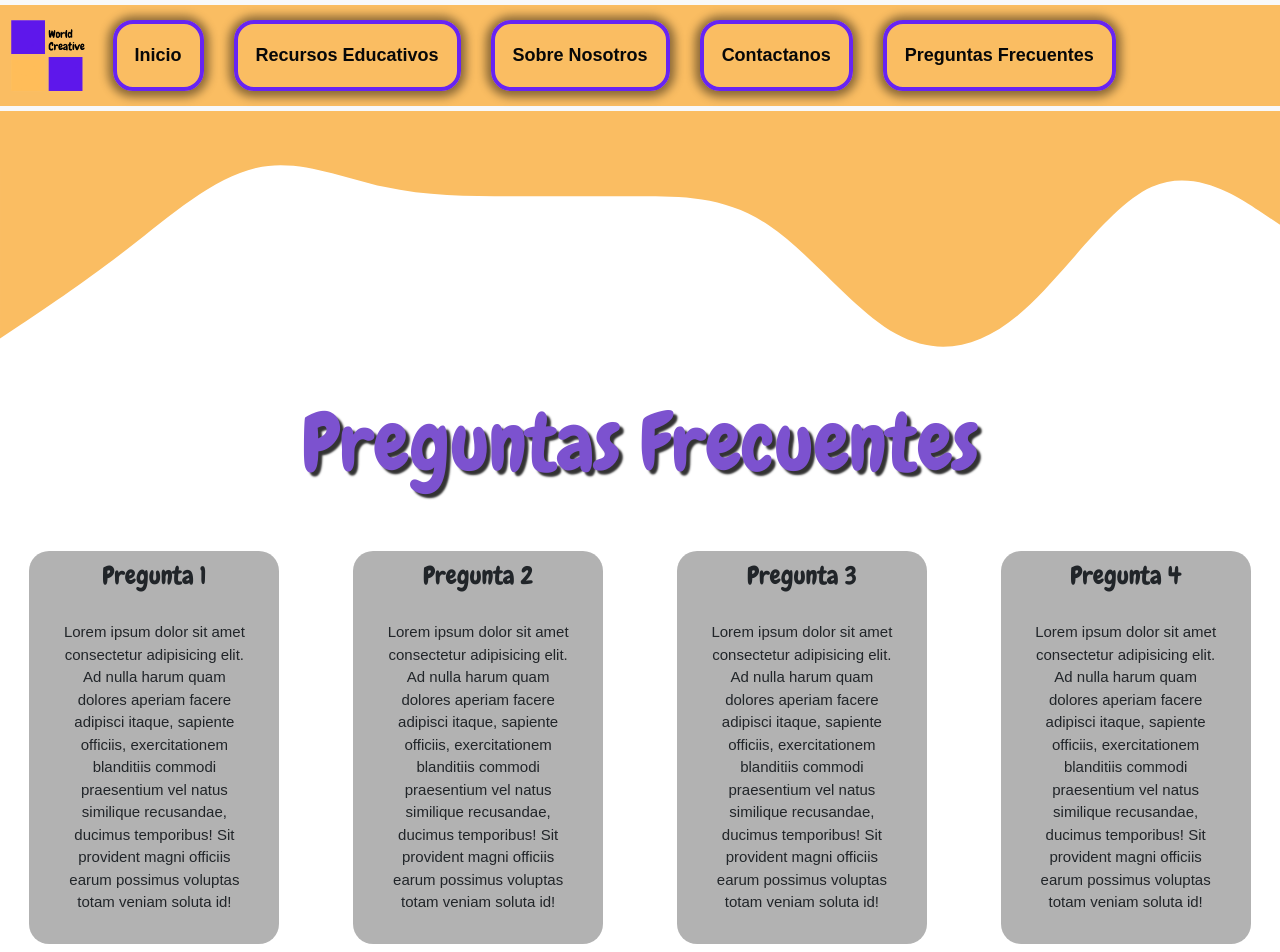
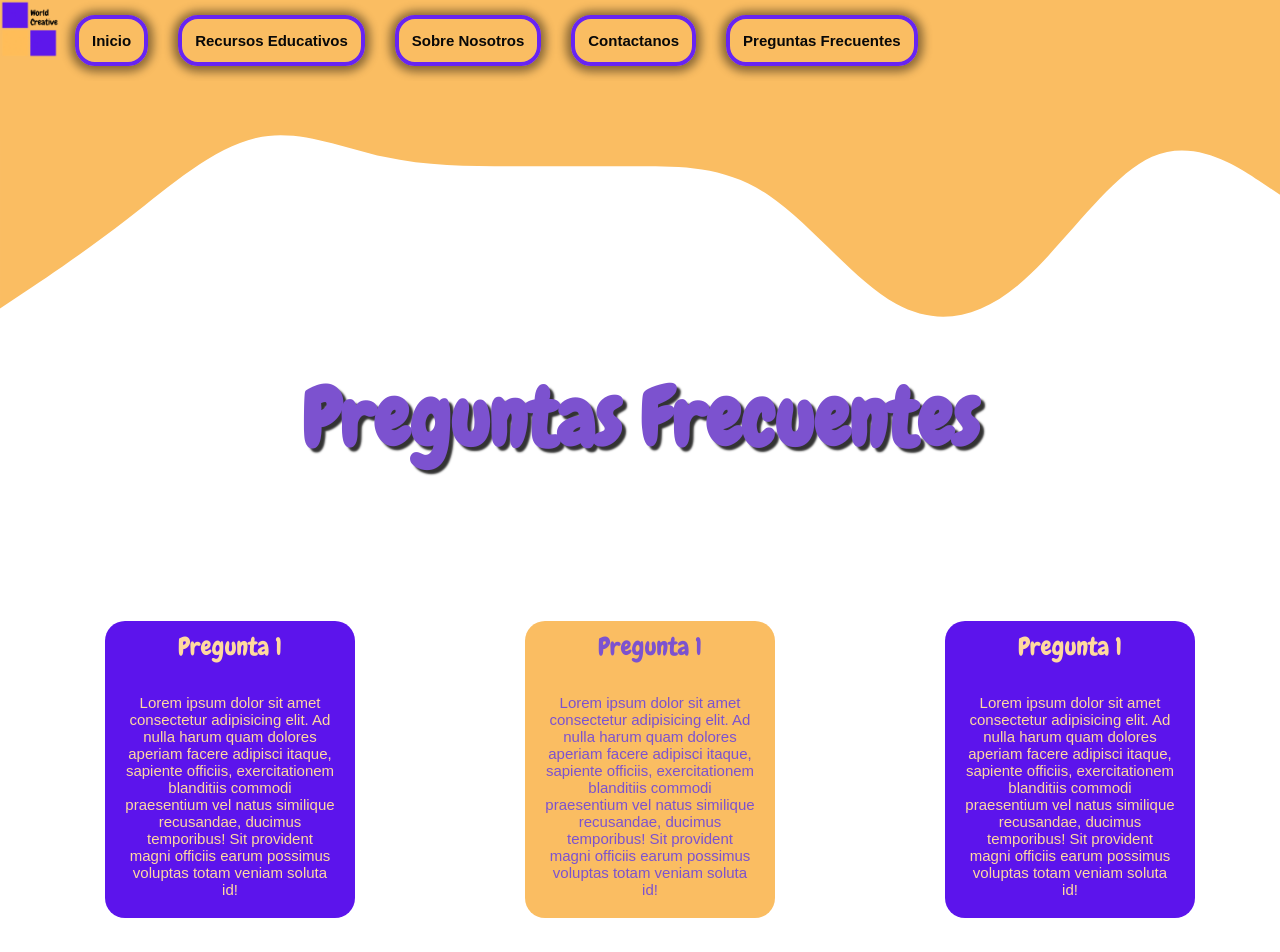
Before and after one commit to eliasrod46/worldcreative, a plain HTML site: page pages/frecuentes.html in a window 1280 px wide. Shown: the top 952 px of the page. Drawn offline with nearby package versions, Linux system fonts and the light colour scheme.

Commit message:
sass operaciones

```diff
--- a/assets/css/estilos/_frecuentes.scss
+++ b/assets/css/estilos/_frecuentes.scss
@@ -1,32 +1,43 @@
 /* -------------------- Preguntas Frecuentes -------------------- */
-.cardsContainer-l {
+
+@mixin cards($i, $primario, $secundario) {
+  .card-#{$i} {
+    margin: 1rem;
+    width: 25rem;
+    background-color: $primario;
+    border-radius: 20px;
+    overflow: auto;
+  }
+  .card-#{$i}__titulo {
+    margin: 1rem;
+    font-family: "Chewy", cursive;
+    font-size: 2.5rem;
+    font-weight: 100;
+    text-align: center;
+    color: $secundario;
+  }
+  .card-#{$i}__texto {
+    font-family: "Montserrat", sans-serif;
+    font-size: 1.5rem;
+    text-align: center;
+    padding: 20px;
+    color: $secundario;
+  }
+}
+
+.cardsContainer {
   margin-top: 14rem;
   margin-left: 20px;
   display: flex;
   justify-content: space-between;
   flex-wrap: wrap;
 
-  .card-lo {
-    margin: 1rem;
-    width: 25rem;
-    background-color: rgba(1, 1, 1, 0.3);
-    border-radius: 20px;
-    overflow: auto;
-  }
-
-  .card__titulo {
-    margin: 1rem;
-    font-family: "Chewy", cursive;
-    font-size: 2.5rem;
-    font-weight: 100;
-    text-align: center;
-  }
-
-  .card__texto {
-    font-family: "Montserrat", sans-serif;
-    font-size: 1.5rem;
-
-    text-align: center;
-    padding: 20px;
+  $i: 1;
+  @for $i from 1 through 3 {
+    @if $i%2 == 1 {
+      @include cards($i, $primario, $secundario-alt);
+    } @else {
+      @include cards($i, $secundario, $primario-alt);
+    }
   }
 }
--- a/assets/css/estilos/_nav.scss
+++ b/assets/css/estilos/_nav.scss
@@ -3,7 +3,7 @@
 .nav_container {
   background-color: #fabd62;
   .nav__logo {
-    width: 8rem;
+    width: 6rem;
   }
   .nav__list {
     display: flex;
@@ -14,7 +14,7 @@
       background-color: 7c52cf;
       padding: 1.3rem;
       margin: 1.5rem;
-      font-size: 1.8rem;
+      font-size: 1.5rem;
       list-style: none;
       border: 4px solid #6724f3;
       border-radius: 20px;
--- /dev/null
+++ b/assets/css/estilos/_vars.scss
@@ -0,0 +1,8 @@
+//vars
+
+$primario: #5c14ec;
+$secundario-alt: #ffd99f;
+$secundario: #fabd62;
+$primario-alt: #7c52cf;
+$texto: #080808;
+$texto-alt: #9d9d9d;
--- a/assets/css/estilos/estilos.scss
+++ b/assets/css/estilos/estilos.scss
@@ -14,6 +14,7 @@ color: #080808;
 color: #9d9d9d;
 
 */
+@import "vars";
 @import "base";
 @import "nav";
 @import "principal";
--- a/pages/frecuentes.html
+++ b/pages/frecuentes.html
@@ -29,45 +29,47 @@
     />
     <!-- Personal Styles -->
     <link rel="stylesheet" href="../assets/css/estilos.css" />
-    <!-- Bootstrap CSS -->
-    <link href="https://cdn.jsdelivr.net/npm/bootstrap@5.1.3/dist/css/bootstrap.min.css" rel="stylesheet" integrity="sha384-1BmE4kWBq78iYhFldvKuhfTAU6auU8tT94WrHftjDbrCEXSU1oBoqyl2QvZ6jIW3" crossorigin="anonymous">
 
     <title>Preguntas Frecuentes</title>
   </head>
   <body>
     <!-- HEADER -->
     <header>
-      <!-- Bootstrap - NAV -->
-      <nav class="navbar navbar-expand-lg navbar-light bg-light">
-        <div class="container-fluid nav_container">
-          <a class="navbar-brand" href="../index.html"><img src="../assets/img/logo.png" alt="Logo" class="nav__logo" /></a>
-          <button class="navbar-toggler" type="button" data-bs-toggle="collapse" data-bs-target="#navbarSupportedContent" aria-controls="navbarSupportedContent" aria-expanded="false" aria-label="Toggle navigation">
-            <span class="navbar-toggler-icon"></span>
-          </button>
-          <div class="collapse navbar-collapse" id="navbarSupportedContent">
-            <ul class="navbar-nav me-auto mb-2 mb-lg-0 nav__list">
-              <li class="nav-item nav__item">
-                <a class="nav-link nav__link" aria-current="page" href="../index.html">Inicio</a>
-              </li>
-              <li class="nav-item nav__item">
-                <a class="nav-link nav__link" aria-current="page" href="recursos.html">Recursos Educativos</a>
-              </li>
-              <li class="nav-item nav__item">
-                <a class="nav-link nav__link" aria-current="page" href="nosotros.html">Sobre Nosotros</a>
-              </li>
-              <li class="nav-item nav__item">
-                <a class="nav-link nav__link" aria-current="page" href="contacto.html">Contactanos</a>
-              </li>
-              <li class="nav-item nav__item">
-                <a class="nav-link nav__link" aria-current="page" href="frecuentes.html">Preguntas Frecuentes</a>
-              </li>
+      <div class="container">
+        <div class="nav_container">
+          <div class="row">
+            <!-- LOGO -->
+            <a href="../index.html" class="nav__link">
+              <img src="../assets/img/logo.png" alt="Logo" class="nav__logo" />
+            </a>
+            <!-- NAV BAR -->
+            <nav>
+              <ul class="nav__list">
+                <li class="nav__item">
+                  <a class="nav__link" href="../index.html">Inicio</a>
+                </li>
 
+                <li class="nav__item">
+                  <a class="nav__link" href="recursos.html"
+                    >Recursos Educativos</a
+                  >
+                </li>
+                <li class="nav__item">
+                  <a class="nav__link" href="nosotros.html">Sobre Nosotros</a>
+                </li>
+                <li class="nav__item">
+                  <a class="nav__link" href="contacto.html">Contactanos</a>
+                </li>
+                <li class="nav__item">
+                  <a class="nav__link" href="frecuentes.html"
+                    >Preguntas Frecuentes</a
+                  >
+                </li>
+              </ul>
+            </nav>
           </div>
         </div>
-      </nav>
-
-
-
+      </div>
     </header>
     <!-- WAVES ENTRADA -->
     <div class="waves">
@@ -83,10 +85,10 @@
       <h1 class="principal__titulo">Preguntas Frecuentes</h1>
 
       <section class="principal">
-        <div class="cardsContainer-l row">
-          <div class="card-lo col-8 col-md-4 col-lg-3">
-            <h2 class="card__titulo">Pregunta 1</h2>
-            <p class="card__texto">
+        <div class="cardsContainer row">
+          <div class="card-1">
+            <h2 class="card-1__titulo">Pregunta 1</h2>
+            <p class="card-1__texto">
               Lorem ipsum dolor sit amet consectetur adipisicing elit. Ad nulla
               harum quam dolores aperiam facere adipisci itaque, sapiente
               officiis, exercitationem blanditiis commodi praesentium vel natus
@@ -95,9 +97,9 @@
             </p>
           </div>
 
-          <div class="card-lo col-8 col-md-4 col-lg-3">
-            <h2 class="card__titulo">Pregunta 2</h2>
-            <p class="card__texto">
+          <div class="card-2">
+            <h2 class="card-2__titulo">Pregunta 1</h2>
+            <p class="card-2__texto">
               Lorem ipsum dolor sit amet consectetur adipisicing elit. Ad nulla
               harum quam dolores aperiam facere adipisci itaque, sapiente
               officiis, exercitationem blanditiis commodi praesentium vel natus
@@ -105,39 +107,9 @@
               officiis earum possimus voluptas totam veniam soluta id!
             </p>
           </div>
-          <div class="card-lo col-8 col-md-4 col-lg-3">
-            <h2 class="card__titulo">Pregunta 3</h2>
-            <p class="card__texto">
-              Lorem ipsum dolor sit amet consectetur adipisicing elit. Ad nulla
-              harum quam dolores aperiam facere adipisci itaque, sapiente
-              officiis, exercitationem blanditiis commodi praesentium vel natus
-              similique recusandae, ducimus temporibus! Sit provident magni
-              officiis earum possimus voluptas totam veniam soluta id!
-            </p>
-          </div>
-          <div class="card-lo col-8 col-md-4 col-lg-3">
-            <h2 class="card__titulo">Pregunta 4</h2>
-            <p class="card__texto">
-              Lorem ipsum dolor sit amet consectetur adipisicing elit. Ad nulla
-              harum quam dolores aperiam facere adipisci itaque, sapiente
-              officiis, exercitationem blanditiis commodi praesentium vel natus
-              similique recusandae, ducimus temporibus! Sit provident magni
-              officiis earum possimus voluptas totam veniam soluta id!
-            </p>
-          </div>
-          <div class="card-lo col-8 col-md-4 col-lg-3">
-            <h2 class="card__titulo">Pregunta 5</h2>
-            <p class="card__texto">
-              Lorem ipsum dolor sit amet consectetur adipisicing elit. Ad nulla
-              harum quam dolores aperiam facere adipisci itaque, sapiente
-              officiis, exercitationem blanditiis commodi praesentium vel natus
-              similique recusandae, ducimus temporibus! Sit provident magni
-              officiis earum possimus voluptas totam veniam soluta id!
-            </p>
-          </div>
-          <div class="card-lo col-8 col-md-4 col-lg-3">
-            <h2 class="card__titulo">Pregunta 6</h2>
-            <p class="card__texto">
+          <div class="card-3">
+            <h2 class="card-3__titulo">Pregunta 1</h2>
+            <p class="card-3__texto">
               Lorem ipsum dolor sit amet consectetur adipisicing elit. Ad nulla
               harum quam dolores aperiam facere adipisci itaque, sapiente
               officiis, exercitationem blanditiis commodi praesentium vel natus
@@ -178,8 +150,5 @@
         </div>
       </div>
     </footer>
-
-    <!-- Bootstrap JS -->
-    <script src="https://cdn.jsdelivr.net/npm/bootstrap@5.1.3/dist/js/bootstrap.bundle.min.js" integrity="sha384-ka7Sk0Gln4gmtz2MlQnikT1wXgYsOg+OMhuP+IlRH9sENBO0LRn5q+8nbTov4+1p" crossorigin="anonymous"></script>
   </body>
 </html>
```
Also changed, not shown: index.html (+4 -4 lines), assets/css/estilos.css, 1 other file.
